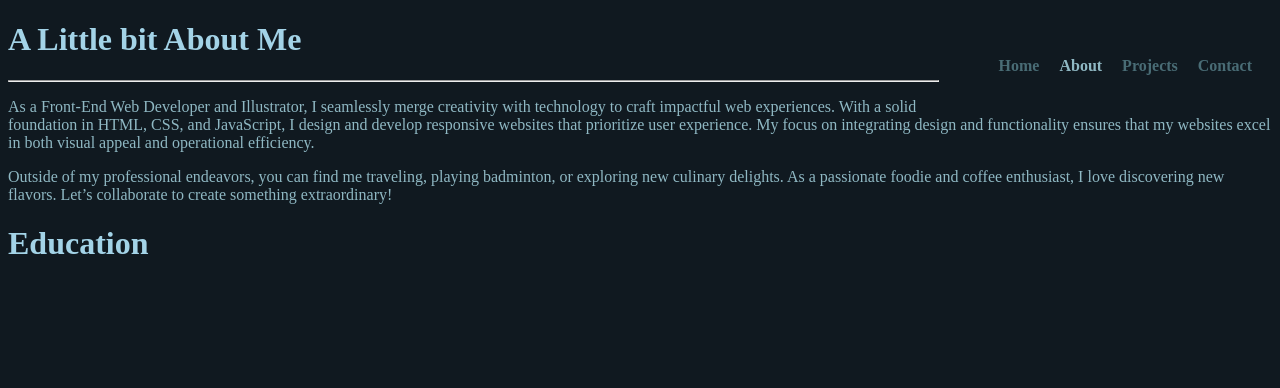
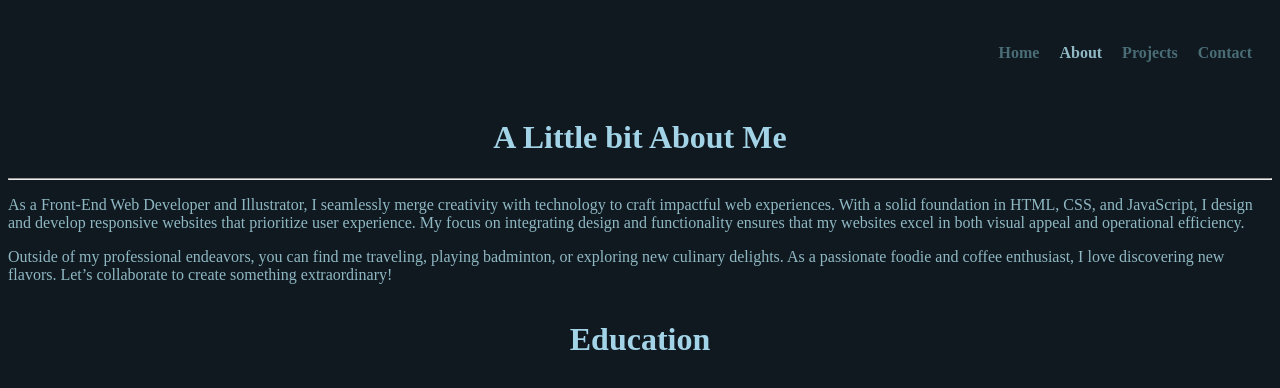
Before and after one commit to NH-0/PortfolioDevelopment_DESN3036, a plain HTML site: page aboutpage.html in a window 1280 px wide. Drawn offline with Linux system fonts and the light colour scheme.

Commit message:
centering text1 - top text about me

```diff
--- a/aboutstyle.css
+++ b/aboutstyle.css
@@ -57,4 +57,11 @@ p{
 
 h1{
     color: var(--primarytext-color);
+    justify-content: center;
+    display: flex;
 }
+
+.text1{
+    display: inline-block;
+    align-items: center;
+}
```
